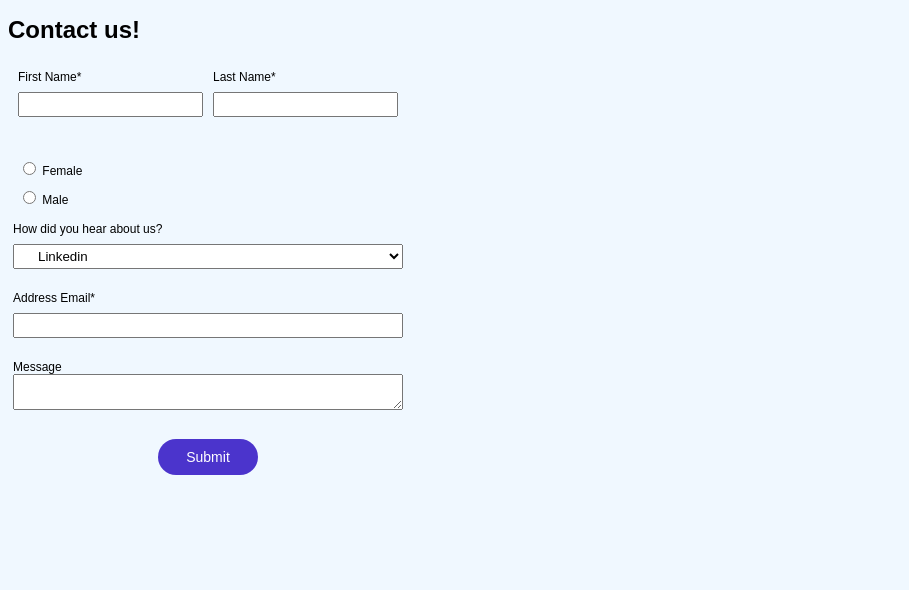
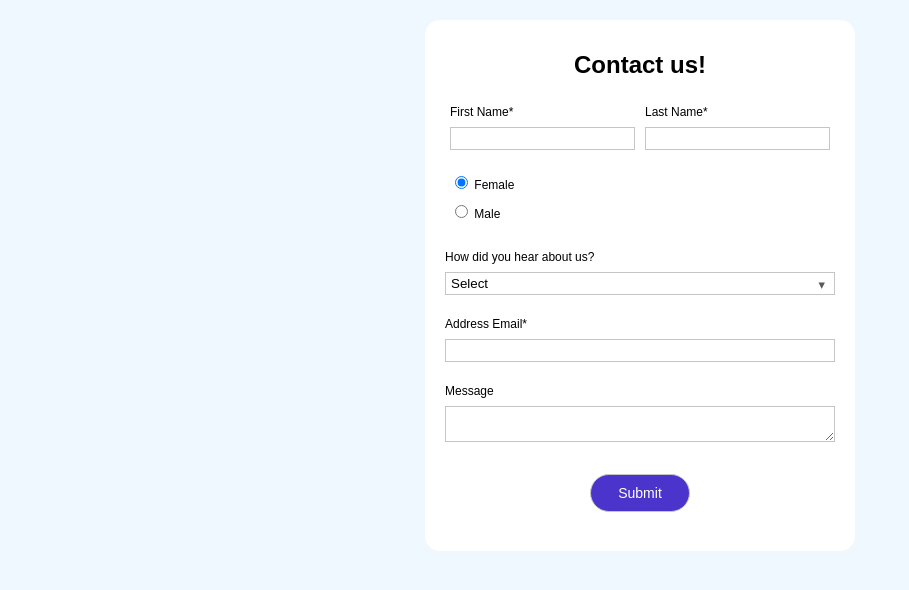
Before and after one commit to AngelikaSo/HTML-form--validation, a plain HTML site: page index.html in a window 1280 px wide. Shown: the whole page, without its empty margins (0-909 px from the left). Drawn offline with Linux system fonts and the light colour scheme.

Commit message:
updated styling

```diff
--- a/index.html
+++ b/index.html
@@ -9,6 +9,7 @@
     <link rel="stylesheet" href="styles.css" />
   </head>
   <body>
+    <div class="form">
       <h1>Contact us!</h1>
       <form>
         <div class="form-section form-identity">
@@ -21,28 +22,38 @@
             <input type="text" id="lname" name="lname" />
           </div>
         </div>
-      <br />
         <div class="form-section form-gender">
           <div class="form-field form-field-gender">
             <label for="female">
-            <input type="radio" id="female" name="female" value="female" />
+              <input
+                type="radio"
+                id="female"
+                name="gender"
+                value="female"
+                checked
+              />
               Female</label
             ><br />
           </div>
           <div class="form-field form-field-gender">
             <label for="male">
-            <input type="radio" id="male" name="male" value="male" />
+              <input type="radio" id="male" name="gender" value="male" />
               Male</label
             >
           </div>
         </div>
+        <br />
         <div class="form-section form-contact">
           <label for="referral-source">How did you hear about us?</label>
+          <div class="custom-select">
             <select id="referral-source" name="referral-source">
+              <option value="" disabled selected hidden>Select</option>
               <option value="linkedin">Linkedin</option>
-          <option value="linkedin">Facebook</option>
-          <option value="linkedin">Instagram</option></select
-        ><br />
+              <option value="facebook">Facebook</option>
+              <option value="instagram">Instagram</option>
+            </select>
+          </div>
+          <br />
           <label for="email">Address Email*</label>
           <input type="email" id="email" name="email" /><br />
           <label for="message">Message</label>
@@ -52,5 +63,6 @@
           <input type="submit" value="Submit" />
         </div>
       </form>
+    </div>
   </body>
 </html>
--- a/styles.css
+++ b/styles.css
@@ -5,11 +5,20 @@ body {
   font-size: 12px;
 }
 
-form {
+h1 {
+  display: flex;
+  justify-content: center;
+}
+
+.form {
+  background-color: #fff;
   display: flex;
   flex-direction: column;
   width: 400px;
   align-content: center;
+  margin: 20px auto;
+  padding: 15px;
+  border-radius: 15px;
 }
 
 .form-section {
@@ -41,22 +50,49 @@ form {
 
 input[type="text"] {
   width: 100%;
-  padding: 3px 20px;
+  padding: 3px 5px;
   margin: 8px 0;
   box-sizing: border-box;
+  border: 1px solid #c5c5c5;
 }
-select {
+
+.custom-select select {
+  -webkit-appearance: none;
+  -moz-appearance: none;
+  appearance: none;
   width: 100%;
-  padding: 3px 20px;
+  padding: 3px 5px;
   margin: 8px 0;
-  box-sizing: border-box;
+  background-color: #fff;
+  border: 1px solid #c5c5c5;
+  border-radius: 0;
+  color: #000;
+  cursor: pointer;
+}
+
+.custom-select {
+  position: relative;
+  display: inline-block;
+  width: 100%;
+}
+
+.custom-select::after {
+  content: "▾";
+  font-size: 0.8rem;
+  color: #5a5959;
+  position: absolute;
+  top: 50%;
+  right: 10px;
+  transform: translateY(-50%);
+  pointer-events: none;
 }
 
 input[type="email"] {
   width: 100%;
-  padding: 3px 20px;
+  padding: 3px 5px;
   margin: 8px 0;
   box-sizing: border-box;
+  border: 1px solid #c5c5c5;
 }
 
 input[type="submit"] {
@@ -71,6 +107,7 @@ input[type="submit"] {
   margin: 4px 0;
   cursor: pointer;
   border-radius: 20px;
+  border: 1px solid #c5c5c5;
 }
 
 .form-section.form-button {
@@ -78,3 +115,8 @@ input[type="submit"] {
   justify-content: center;
   margin: 20px 0;
 }
+
+#message {
+  margin: 8px 0;
+  border: 1px solid #c5c5c5;
+}
```
Lines whose indentation alone changed are shown as unchanged.
